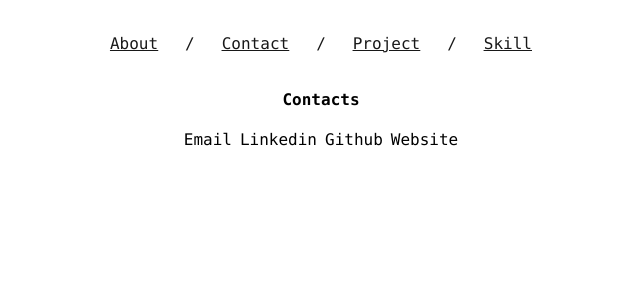
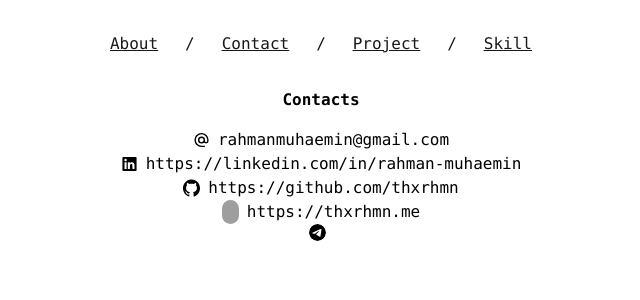
Before and after one commit to thxrhmn/personal-web-next, a Next.js app: page /contact in a window 1280 px wide. Shown: the top 300 px of the page, without its empty margins (319-959 px from the left). Built offline with nearby package versions, Linux system fonts and the light colour scheme; grey boxes are pictures that could not be loaded.

Commit message:
change & add icons

```diff
--- a/pages/contact.js
+++ b/pages/contact.js
@@ -1,5 +1,6 @@
 import Nav from "@/app/components/nav";
 import { data } from "@/app/data";
+import Image from "next/image";
 
 export default function Contact() {
   return (
@@ -7,11 +8,67 @@ export default function Contact() {
       <Nav />
       <div className="my-8 mx-5">
         <h2 className="text-center mb-4 font-bold">Contacts</h2>
-        <ul className="text-center contacts">
-          <li><a href={`mailto:${data.contacts.email}`}>Email</a></li>
-          <li><a href={data.contacts.linkedin}>Linkedin</a></li>
-          <li><a href={data.contacts.github}>Github</a></li>
-          <li><a href={data.contacts.website}>Website</a></li>
+        <ul className="text-center">
+          <li className="">
+            <a className="flex contacts" href={`mailto:${data.contacts.email}`}>
+              <Image
+                className="rounded-full"
+                src={`/email.svg`}
+                alt="Email Icon"
+                width={17}
+                height={17}
+              />
+              <span>{data.contacts.email}</span>
+            </a>
+          </li>
+          <li>
+            <a className="flex contacts" href={data.contacts.linkedin}>
+              <Image
+                className="rounded-full"
+                src={`/linkedin.svg`}
+                alt="Linkedin Icon"
+                width={17}
+                height={17}
+              />
+              <span>{data.contacts.linkedin}</span>
+            </a>
+          </li>
+          <li>
+            <a className="flex contacts" href={data.contacts.github}>
+              <Image
+                className="rounded-full"
+                src={`/github.svg`}
+                alt="Github Icon"
+                width={17}
+                height={17}
+              />
+              <span>{data.contacts.github}</span>
+            </a>
+          </li>
+          <li>
+            <a className="flex contacts" href={data.contacts.website}>
+              <Image
+                className="rounded-full"
+                src={`/network.svg`}
+                alt="Web Icon"
+                width={17}
+                height={17}
+              />
+              <span>{data.contacts.website}</span>
+            </a>
+          </li>
+          <li>
+            <a className="flex contacts" href={data.contacts.telegram}>
+              <Image
+                className="rounded-full"
+                src={`/telegram.svg`}
+                alt="Web Icon"
+                width={17}
+                height={17}
+              />
+              <span>{data.contacts.telegram}</span>
+            </a>
+          </li>
         </ul>
       </div>
     </main>
```
